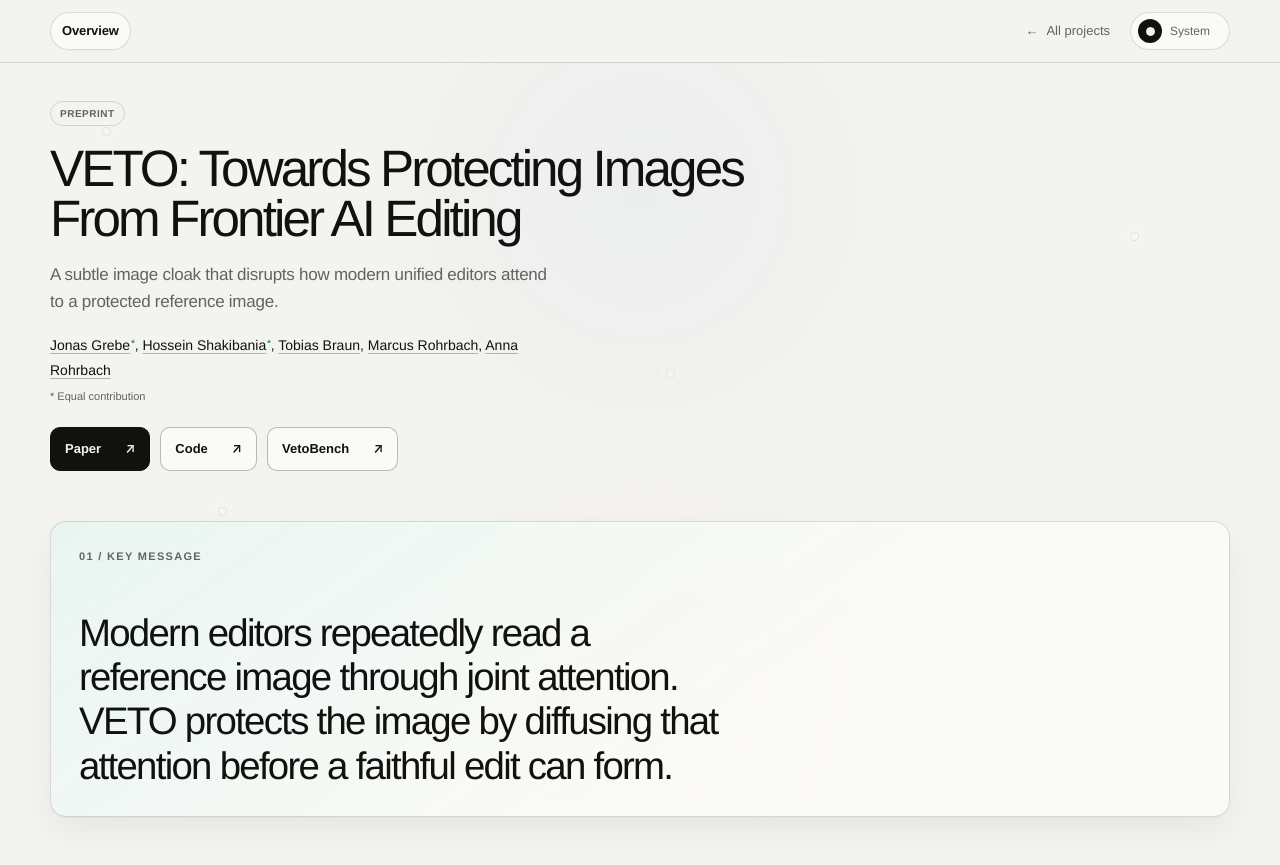
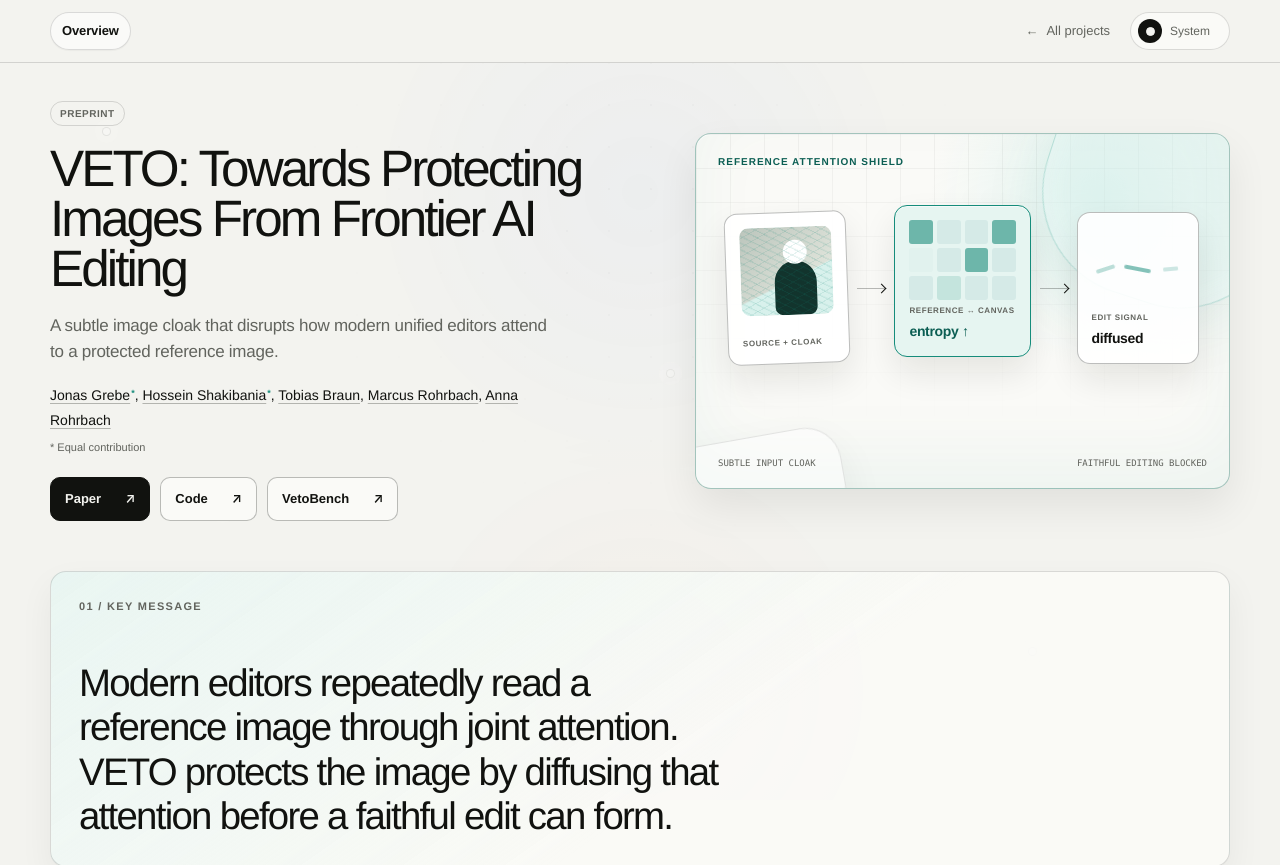
Before and after one commit to jonasgrebe/research, a Next.js app: page /projects/veto in a window 1280 px wide. Shown: the top 865 px of the page. Built offline with nearby package versions, Linux system fonts and the light colour scheme; no server answers.

Commit message:
Restore VETO header illustration

```diff
--- a/app/globals.css
+++ b/app/globals.css
@@ -1127,14 +1127,6 @@ button {
   min-width: 0;
 }
 
-.project-intro-no-visual {
-  grid-template-columns: minmax(0, 1fr);
-}
-
-.project-intro-no-visual .project-intro-copy {
-  max-width: 900px;
-}
-
 .publication-metadata {
   margin-bottom: 18px;
   display: flex;
--- a/app/projects/[slug]/page.tsx
+++ b/app/projects/[slug]/page.tsx
@@ -51,11 +51,7 @@ export default async function ProjectPage({
     <div className={`project-page accent-${project.accent}`}>
       <SiteHeader />
       <main>
-        <section
-          className={`project-intro page-shell${
-            project.slug === "veto" ? " project-intro-no-visual" : ""
-          }`}
-        >
+        <section className="project-intro page-shell">
           <div className="project-intro-copy">
             <PublicationMetadata project={project} />
             <h1>{project.title}</h1>
@@ -63,7 +59,7 @@ export default async function ProjectPage({
             <AuthorList project={project} />
             <ResourceLinks project={project} />
           </div>
-          {project.slug !== "veto" ? <ProjectVisual project={project} /> : null}
+          <ProjectVisual project={project} />
         </section>
 
         <section className="insight-section page-shell">
```
Also changed, not shown: 1 other file (tests, documents, lock files or other folders).
